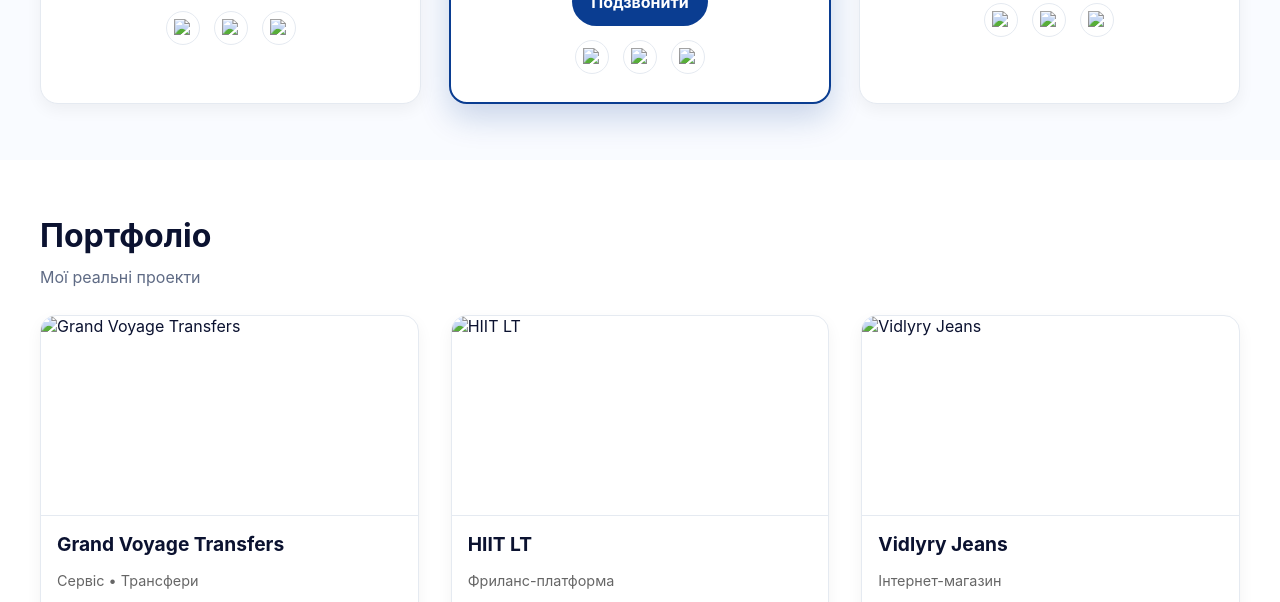
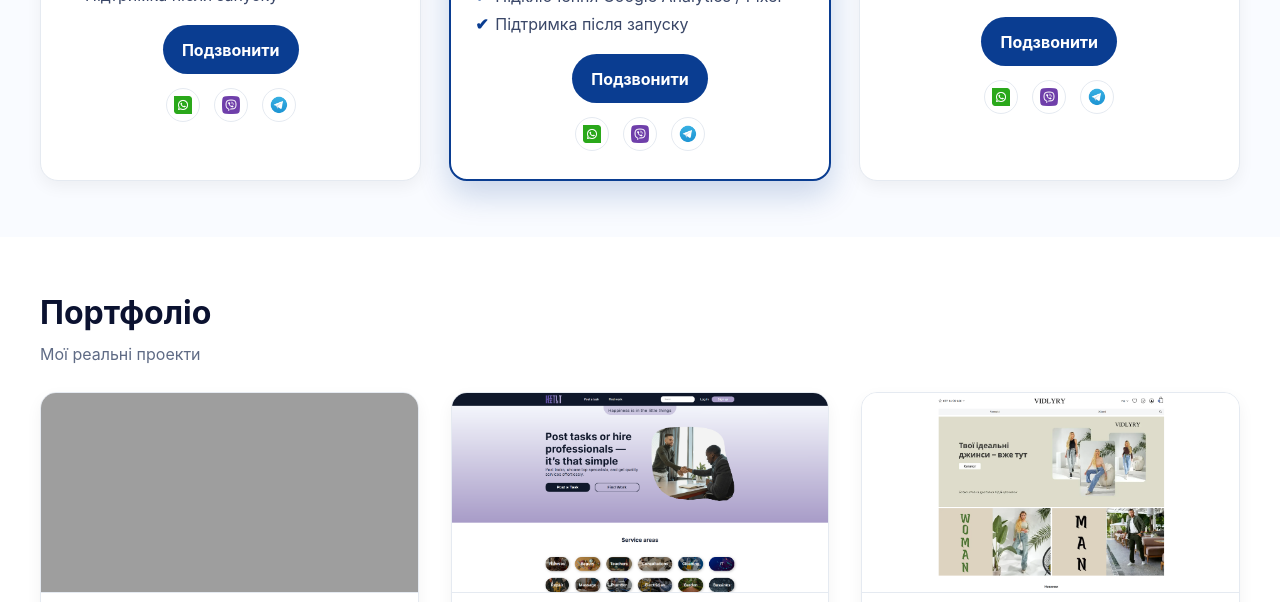
Before and after one commit to Ajwata/artemov-online, a plain HTML site: page index.html in a window 1280 px wide. Shown: the part 2070-2672 px from the top of the page. Drawn offline with Linux system fonts and the light colour scheme; the site is published under a folder, as on GitHub Pages, so addresses that start at the root find nothing.

Commit message:
Update index.html

```diff
--- a/index.html
+++ b/index.html
@@ -196,13 +196,13 @@
 
         <div class="contact-row" aria-label="Швидкі контакти" data-anim>
           <a href="https://wa.me/380970312970" target="_blank" rel="noopener" aria-label="WhatsApp">
-            <img src="/img/whatsapp.png" alt="WhatsApp" width="28" height="28">
+            <img src="img/whatsapp.png" alt="WhatsApp" width="28" height="28">
           </a>
           <a href="viber://chat?number=%2B380970312970" target="_blank" aria-label="Viber">
-            <img src="/img/viber.png" alt="Viber" width="28" height="28">
+            <img src="img/viber.png" alt="Viber" width="28" height="28">
           </a>
           <a href="tg://resolve?phone=380970312970" target="_blank" aria-label="Telegram">
-            <img src="/img/telegram.png" alt="Telegram" width="28" height="28">
+            <img src="img/telegram.png" alt="Telegram" width="28" height="28">
           </a>
         </div>
       </div>
@@ -224,7 +224,7 @@
   <!-- About -->
   <section id="about">
     <div class="container about">
-      <div class="card" aria-hidden="true"><img src="/img/im.jpg" alt="Фото / аватар"></div>
+      <div class="card" aria-hidden="true"><img src="img/im.jpg" alt="Фото / аватар"></div>
       <div data-anim>
         <h2 class="section-title">Про мене</h2>
         <p class="section-sub">Я — <strong>Артем Артемов</strong>, UX/UI дизайнер і веб-розробник. Роблю сайти, що приносять заявки й продажі.</p>
@@ -278,9 +278,9 @@
           </ul>
           <a href="tel:+380970312970" class="btn primary">Подзвонити</a>
           <div class="contact-mini">
-            <a href="https://wa.me/380970312970" target="_blank" aria-label="WhatsApp"><img src="/img/whatsapp.png" alt="WhatsApp"></a>
-            <a href="viber://chat?number=%2B380970312970" target="_blank" aria-label="Viber"><img src="/img/viber.png" alt="Viber"></a>
-            <a href="tg://resolve?phone=380970312970" target="_blank" aria-label="Telegram"><img src="/img/telegram.png" alt="Telegram"></a>
+            <a href="https://wa.me/380970312970" target="_blank" aria-label="WhatsApp"><img src="img/whatsapp.png" alt="WhatsApp"></a>
+            <a href="viber://chat?number=%2B380970312970" target="_blank" aria-label="Viber"><img src="img/viber.png" alt="Viber"></a>
+            <a href="tg://resolve?phone=380970312970" target="_blank" aria-label="Telegram"><img src="img/telegram.png" alt="Telegram"></a>
           </div>
         </article>
 
@@ -301,9 +301,9 @@
           </ul>
           <a href="tel:+380970312970" class="btn primary">Подзвонити</a>
           <div class="contact-mini">
-            <a href="https://wa.me/380970312970" target="_blank" aria-label="WhatsApp"><img src="/img/whatsapp.png" alt="WhatsApp"></a>
-            <a href="viber://chat?number=%2B380970312970" target="_blank" aria-label="Viber"><img src="/img/viber.png" alt="Viber"></a>
-            <a href="tg://resolve?phone=380970312970" target="_blank" aria-label="Telegram"><img src="/img/telegram.png" alt="Telegram"></a>
+            <a href="https://wa.me/380970312970" target="_blank" aria-label="WhatsApp"><img src="img/whatsapp.png" alt="WhatsApp"></a>
+            <a href="viber://chat?number=%2B380970312970" target="_blank" aria-label="Viber"><img src="img/viber.png" alt="Viber"></a>
+            <a href="tg://resolve?phone=380970312970" target="_blank" aria-label="Telegram"><img src="img/telegram.png" alt="Telegram"></a>
           </div>
         </article>
 
@@ -322,9 +322,9 @@
           </ul>
           <a href="tel:+380970312970" class="btn primary">Подзвонити</a>
           <div class="contact-mini">
-            <a href="https://wa.me/380970312970" target="_blank" aria-label="WhatsApp"><img src="/img/whatsapp.png" alt="WhatsApp"></a>
-            <a href="viber://chat?number=%2B380970312970" target="_blank" aria-label="Viber"><img src="/img/viber.png" alt="Viber"></a>
-            <a href="tg://resolve?phone=380970312970" target="_blank" aria-label="Telegram"><img src="/img/telegram.png" alt="Telegram"></a>
+            <a href="https://wa.me/380970312970" target="_blank" aria-label="WhatsApp"><img src="img/whatsapp.png" alt="WhatsApp"></a>
+            <a href="viber://chat?number=%2B380970312970" target="_blank" aria-label="Viber"><img src="img/viber.png" alt="Viber"></a>
+            <a href="tg://resolve?phone=380970312970" target="_blank" aria-label="Telegram"><img src="img/telegram.png" alt="Telegram"></a>
           </div>
         </article>
 
@@ -340,7 +340,7 @@
 
       <div class="portfolio-grid">
         <article class="work">
-          <img src="/img/Screenshot_1.png" alt="Grand Voyage Transfers" loading="lazy">
+          <img src="img/Screenshot_1.png" alt="Grand Voyage Transfers" loading="lazy">
           <h3>Grand Voyage Transfers</h3>
           <p class="tags">Сервіс • Трансфери</p>
           <div class="links">
@@ -352,7 +352,7 @@
         </article>
 
         <article class="work">
-          <img src="/img/Screenshot_2.png" alt="HIIT LT" loading="lazy">
+          <img src="img/Screenshot_2.png" alt="HIIT LT" loading="lazy">
           <h3>HIIT LT</h3>
           <p class="tags">Фриланс-платформа</p>
           <div class="links">
@@ -364,7 +364,7 @@
         </article>
 
         <article class="work">
-          <img src="/img/Screenshot_3.png" alt="Vidlyry Jeans" loading="lazy">
+          <img src="img/Screenshot_3.png" alt="Vidlyry Jeans" loading="lazy">
           <h3>Vidlyry Jeans</h3>
           <p class="tags">Інтернет-магазин</p>
           <div class="links">
@@ -376,7 +376,7 @@
         </article>
 
         <article class="work">
-          <img src="/img/Screenshot_4.png" alt="Artemov Online" loading="lazy">
+          <img src="img/Screenshot_4.png" alt="Artemov Online" loading="lazy">
           <h3>Artemov Online</h3>
           <p class="tags">Портфоліо</p>
           <div class="links">
@@ -388,7 +388,7 @@
         </article>
 
         <article class="work">
-          <img src="/img/Screenshot_5.png" alt="DML Евакуатор" loading="lazy">
+          <img src="img/Screenshot_5.png" alt="DML Евакуатор" loading="lazy">
           <h3>DML Евакуатор</h3>
           <p class="tags">Сервіс</p>
           <div class="links">
@@ -400,7 +400,7 @@
         </article>
 
         <article class="work">
-          <img src="/img/Screenshot_6.png" alt="Megastroy Pro" loading="lazy">
+          <img src="img/Screenshot_6.png" alt="Megastroy Pro" loading="lazy">
           <h3>Megastroy Pro</h3>
           <p class="tags">Будівельна компанія</p>
           <div class="links">
@@ -476,9 +476,9 @@
       <div class="contact-card" data-anim>
         <h3>Швидкі контакти</h3>
         <div class="contact-row">
-          <a href="https://wa.me/380970312970" target="_blank" rel="noopener" aria-label="WhatsApp"><img src="/img/whatsapp.png" alt="WhatsApp" width="28" height="28"></a>
-          <a href="viber://chat?number=%2B380970312970" target="_blank" aria-label="Viber"><img src="/img/viber.png" alt="Viber" width="28" height="28"></a>
-          <a href="tg://resolve?phone=380970312970" target="_blank" aria-label="Telegram"><img src="/img/telegram.png" alt="Telegram" width="28" height="28"></a>
+          <a href="https://wa.me/380970312970" target="_blank" rel="noopener" aria-label="WhatsApp"><img src="img/whatsapp.png" alt="WhatsApp" width="28" height="28"></a>
+          <a href="viber://chat?number=%2B380970312970" target="_blank" aria-label="Viber"><img src="img/viber.png" alt="Viber" width="28" height="28"></a>
+          <a href="tg://resolve?phone=380970312970" target="_blank" aria-label="Telegram"><img src="img/telegram.png" alt="Telegram" width="28" height="28"></a>
     </div>
   </section>
   </main>
@@ -499,8 +499,8 @@
 
   <!-- Fixed socials (bottom-right) -->
   <div class="social-fixed">
-    <a href="viber://chat?number=%2B380970312970" target="_blank" aria-label="Viber"><img src="/img/viber.png" alt="Viber"></a>
-    <a href="tg://resolve?phone=380970312970" target="_blank" aria-label="Telegram"><img src="/img/telegram.png" alt="Telegram"></a>
+    <a href="viber://chat?number=%2B380970312970" target="_blank" aria-label="Viber"><img src="img/viber.png" alt="Viber"></a>
+    <a href="tg://resolve?phone=380970312970" target="_blank" aria-label="Telegram"><img src="img/telegram.png" alt="Telegram"></a>
 
   </div>
 </body>
```
